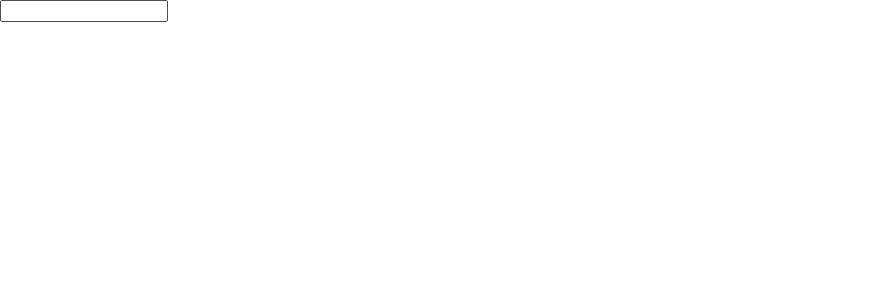
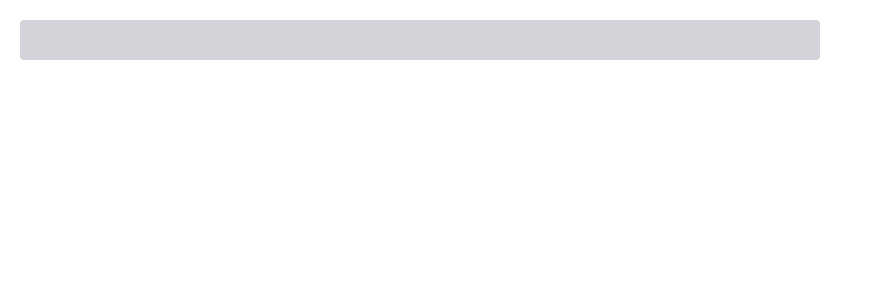
Before and after one commit to konkonskiy/ChipsInput, a React (Create React App) app: page / in a window 1280 px wide. Shown: the top 300 px of the page, without its empty margins (0-883 px from the left). Built offline with nearby package versions, Linux system fonts and the light colour scheme.

Commit message:
Создан и стилизован компонент ChipsInput

```diff
--- /dev/null
+++ b/src/App.tsx
@@ -0,0 +1,15 @@
+import React, { useState } from 'react';
+
+import ChipsInput from './components/chips-input/ChipsInput';
+
+const App: React.FC = () => {
+  const [value, setValue] = useState<string>('');
+
+  return (
+    <div className="App">
+      <ChipsInput value={value} setValue={setValue} />
+    </div>
+  );
+}
+
+export default App;
--- a/src/components/App.tsx
+++ /dev/null
@@ -1,11 +0,0 @@
-import React from 'react';
-
-const App: React.FC = () => {
-  return (
-    <div className="App">
-      <input type="text" />
-    </div>
-  );
-}
-
-export default App;
--- /dev/null
+++ b/src/components/chips-input/ChipsInput.tsx
@@ -0,0 +1,21 @@
+import React from 'react';
+import './index.scss'
+
+interface Props {
+    value: string;
+    setValue: React.Dispatch<React.SetStateAction<string>>;
+}
+
+const ChipsInput: React.FC<Props> = ({ setValue, value }) => {
+    const handleChangeInput = (event: React.ChangeEvent<HTMLInputElement>) => {
+        setValue(event.target.value)
+    }
+
+    return (
+        <div className='ChipsInput_wrapper'>
+            <input type="text" className='ChipsInput_input' value={value} onChange={handleChangeInput} />
+        </div>
+    )
+}
+
+export default ChipsInput
--- /dev/null
+++ b/src/components/chips-input/index.scss
@@ -0,0 +1,22 @@
+@import '../../styles/theme.scss';
+
+.ChipsInput {
+    &_wrapper {
+        margin: 20px;
+        padding: 8px 12px;
+
+        height: 40px;
+        max-width: 800px;
+
+        background-color: $color200;
+        border-radius: 4px;
+
+        color: $color800;
+        font-weight: 500;
+    }
+
+    &_input {
+        height: 100%;
+        width: 100%;
+    }
+}
--- a/src/index.tsx
+++ b/src/index.tsx
@@ -1,7 +1,7 @@
 import React from 'react';
 import ReactDOM from 'react-dom/client';
 import './index.scss';
-import App from './components/App';
+import App from './App';
 
 const root = ReactDOM.createRoot(
   document.getElementById('root') as HTMLElement
--- a/src/styles/index.scss
+++ b/src/styles/index.scss
@@ -1,4 +1,8 @@
 @import './normalize.scss';
+
+* {
+  box-sizing: border-box;
+}
 
 body {
   font-family: 'Roboto', sans-serif;
@@ -7,3 +11,11 @@ body {
   -moz-osx-font-smoothing: grayscale;
   font-size: 14px;
 }
+
+input {
+  outline: none;
+  font-size: inherit;
+  font-weight: inherit;
+  background-color: inherit;
+  border: none;
+}
--- /dev/null
+++ b/src/styles/theme.scss
@@ -0,0 +1,9 @@
+$color100: #F3F4F8;
+$color200: #D2D4DA;
+$color300: #B3B5BD;
+$color400: #9496A1;
+$color500: #777986;
+$color600: #5B5D6B;
+$color700: #404252;
+$color800: #282A3A;
+$color900: #101223;
```
